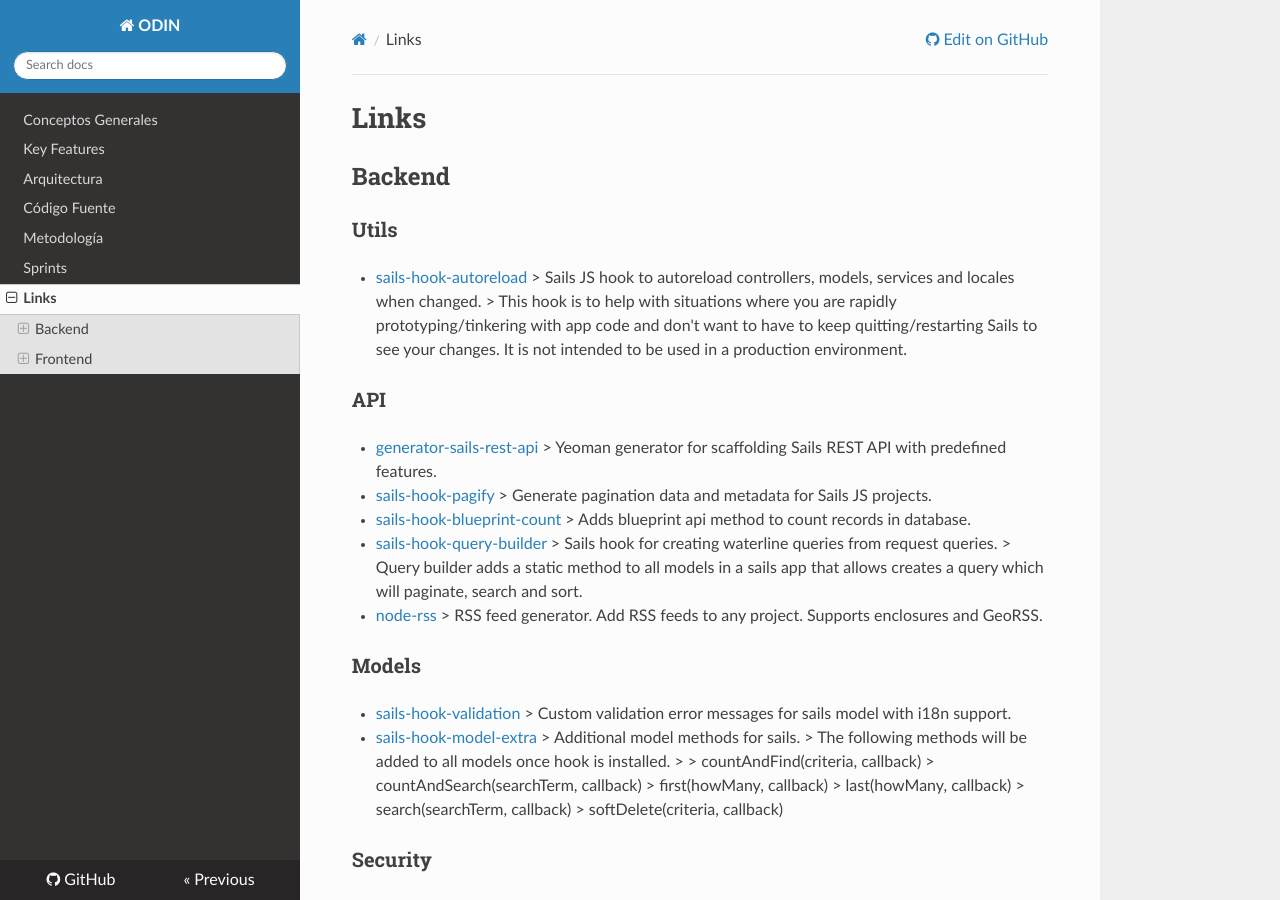
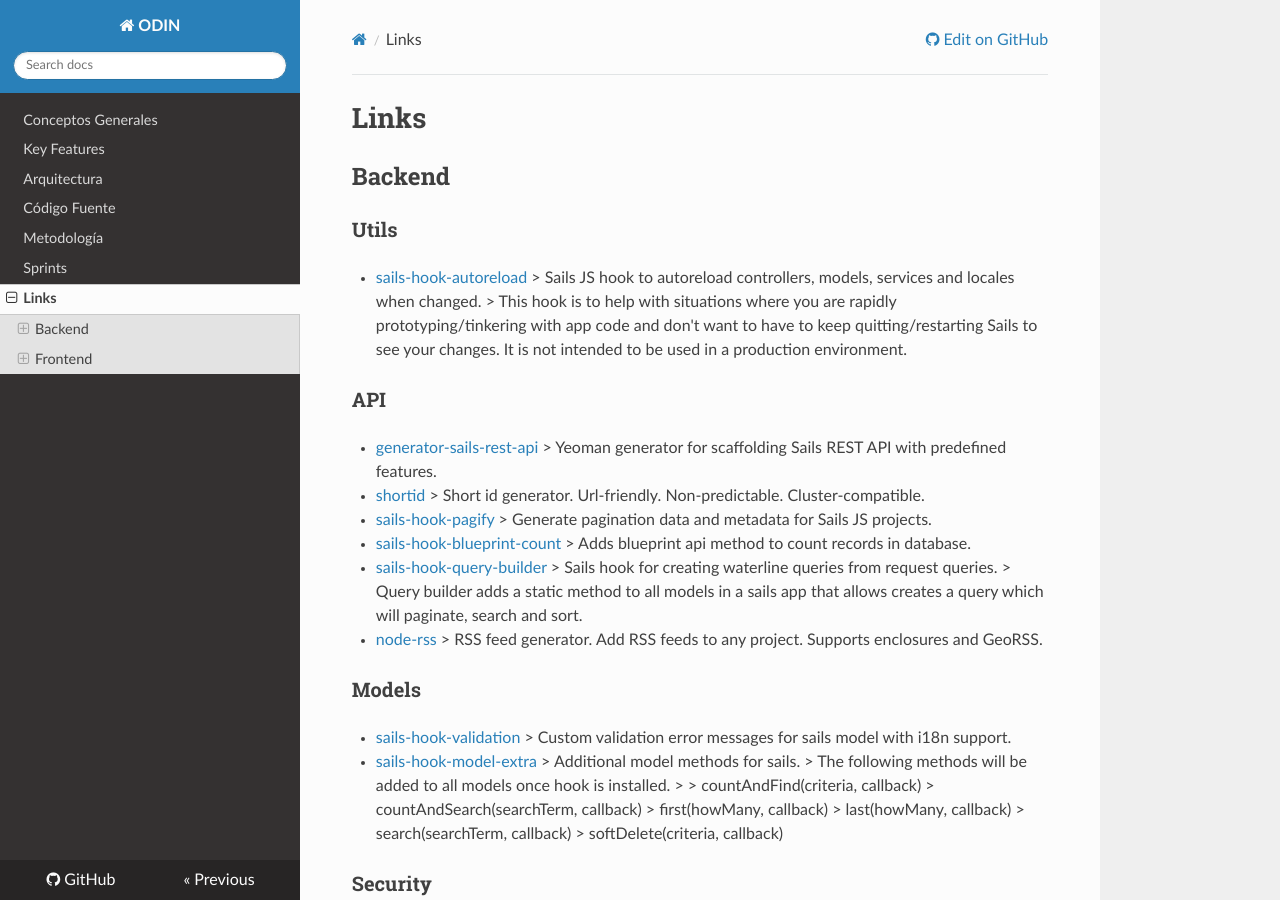
Before and after one commit to odin-unlp/odin-tech-docs, an MkDocs documentation site: the page built from docs/Links.md, in a window 1280 px wide and 900 px high. Built offline with MkDocs 1.6.1, drawn with Linux system fonts in a browser that asks for light colours; nearby versions of some CDN libraries; old or Windows-style settings are respelled for this version of MkDocs.

Commit message:
Added shortid to Links.md

```diff
--- a/docs/Links.md
+++ b/docs/Links.md
@@ -12,6 +12,9 @@
 
 - [generator-sails-rest-api](https://github.com/ghaiklor/generator-sails-rest-api)
     > Yeoman generator for scaffolding Sails REST API with predefined features.
+
+- [shortid](https://github.com/dylang/shortid)
+    > Short id generator. Url-friendly. Non-predictable. Cluster-compatible.
 
 - [sails-hook-pagify](https://github.com/colintoh/sails-hook-pagify)
     > Generate pagination data and metadata for Sails JS projects.
```
